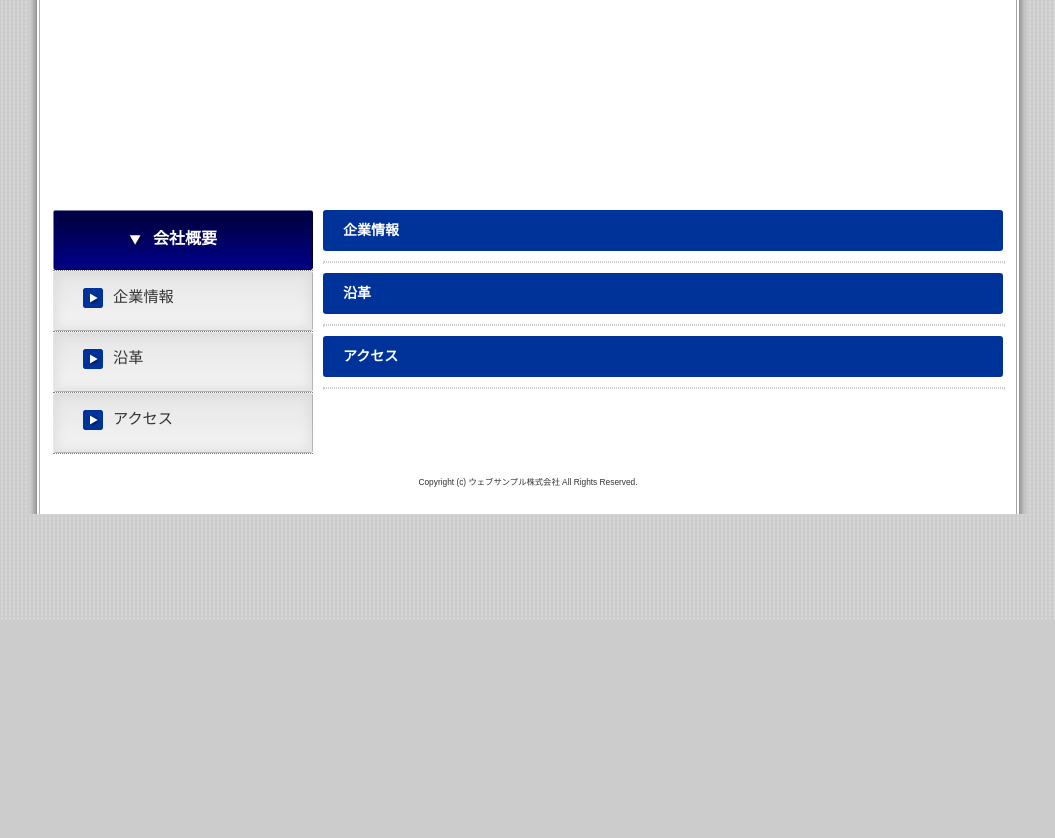
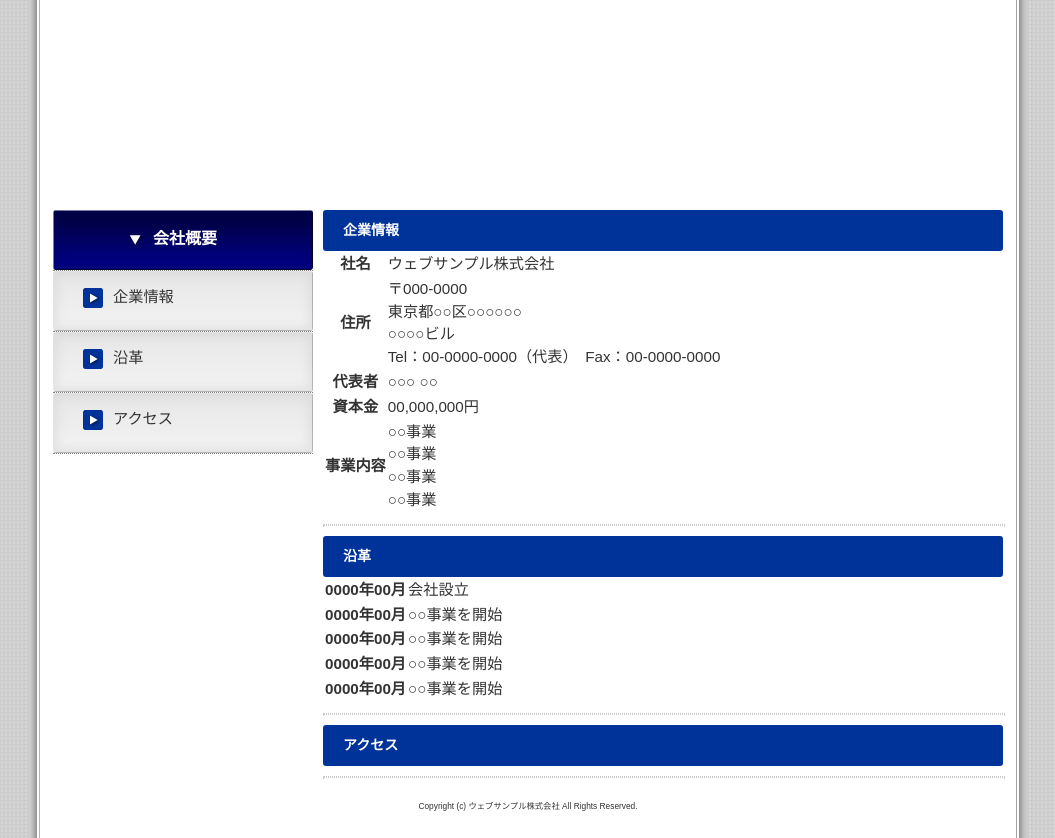
Before and after one commit to ShunFurukawa/html-sample, a plain HTML site: page profile.html in a window 1280 px wide. Shown: the part 180-1018 px from the top of the page, without its empty margins (112-1167 px from the left). Before the commit the page ends 800 px from the top, so only its background shows below. Drawn offline with Linux system fonts and the light colour scheme.

Commit message:
:octocat: add table content

```diff
--- a/profile.html
+++ b/profile.html
@@ -42,9 +42,107 @@
       <!-- インフォメーション (右カラム) -->
       <div id="info">
         <h3 id="info0001">企業情報</h3>
+
+        <table>
+            <tr>
+              <th>社名</th>
+              <td>
+                ウェブサンプル株式会社
+              </td>
+            </tr>
+          <tr>
+
+          <th>住所</th>
+            <td>
+              〒000-0000<br>
+              東京都○○区○○○○○○<br>
+              ○○○○ビル<br>
+              Tel：00-0000-0000（代表）　Fax：00-0000-0000
+            </td>
+          </tr>
+
+          <tr>
+            <th>
+              代表者
+            </th>
+            <td>
+              ○○○ ○○
+            </td>
+          </tr>
+
+          <tr>
+            <th>
+              資本金
+            </th>
+            <td>
+              00,000,000円
+            </td>
+          </tr>
+
+          <tr>
+            <th>
+              事業内容
+            </th>
+            <td>
+              ○○事業<br>
+              ○○事業<br>
+              ○○事業<br>
+              ○○事業
+            </td>
+          </tr>
+        </table>
+
         <hr>
 
         <h3 id="info0002">沿革</h3>
+
+        <table>
+          <tr>
+            <th>
+              0000年00月
+            </th>
+            <td>
+              会社設立
+            </td>
+          </tr>
+
+          <tr>
+            <th>
+              0000年00月
+            </th>
+            <td>
+              ○○事業を開始
+            </td>
+          </tr>
+
+          <tr>
+            <th>
+              0000年00月
+            </th>
+            <td>
+              ○○事業を開始
+            </td>
+          </tr>
+
+          <tr>
+            <th>
+              0000年00月
+            </th>
+            <td>
+              ○○事業を開始
+            </td>
+          </tr>
+
+          <tr>
+            <th>
+              0000年00月
+            </th>
+            <td>
+              ○○事業を開始
+            </td>
+          </tr>
+        </table>
+
         <hr>
 
         <h3 id="info0003">アクセス</h3>
```
